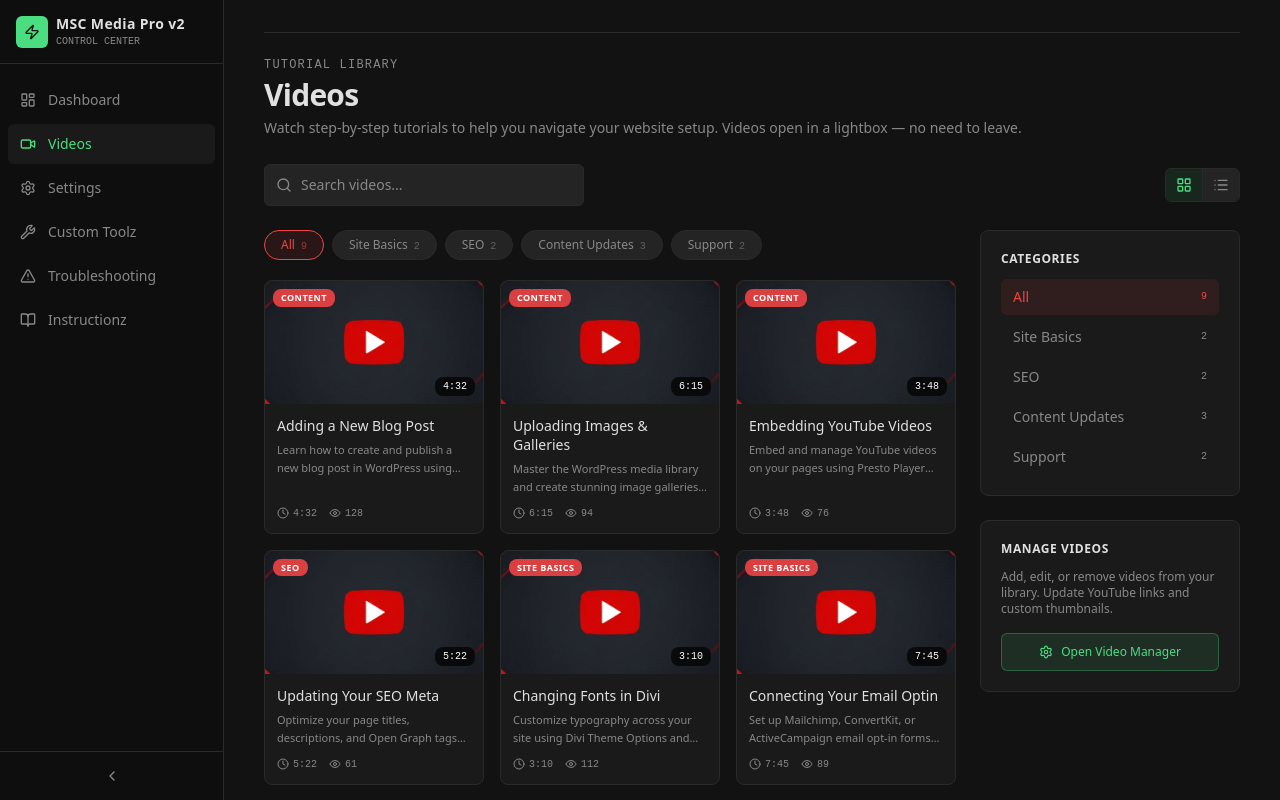
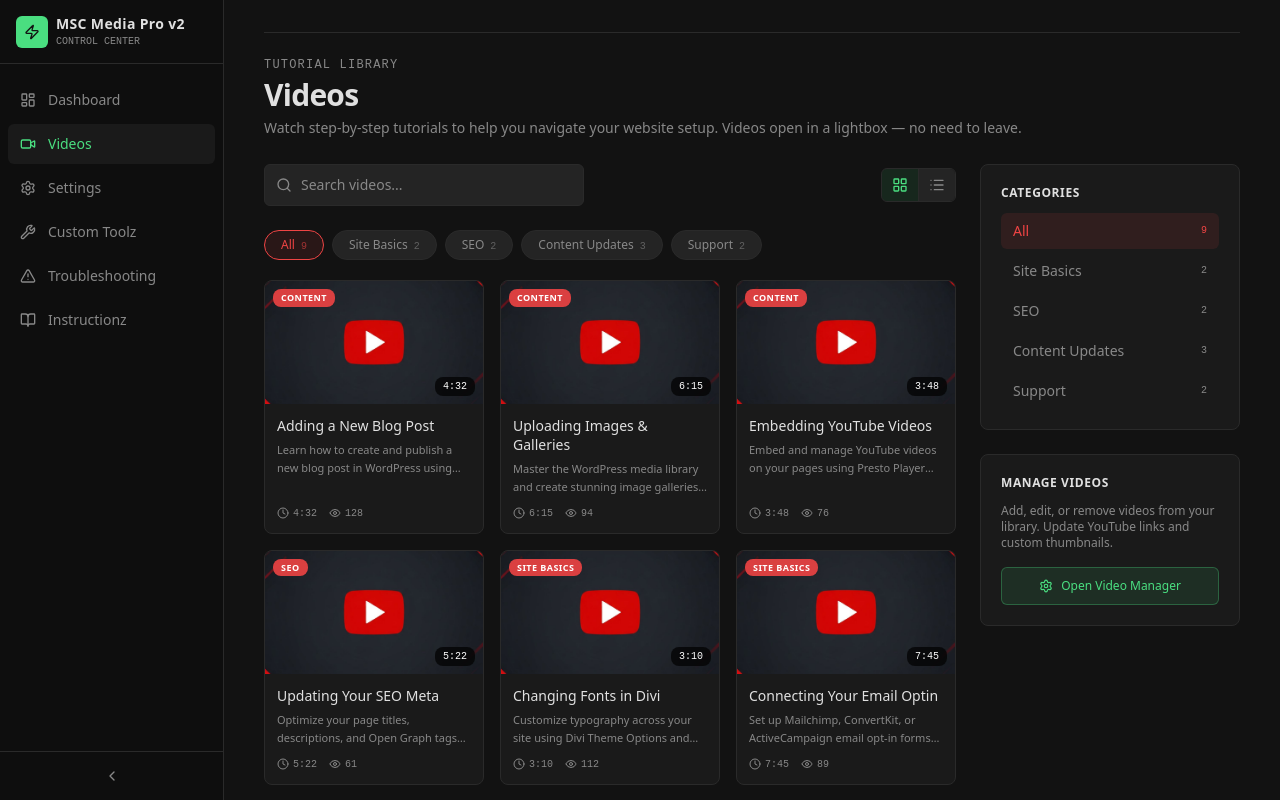
Before and after one commit to v0-Projectz/v0-msc-media-pro-plugin-v2, a Next.js app: page /videos in a window 1280 px wide. Shown: the top 800 px of the page. Built offline with nearby package versions, Linux system fonts and the light colour scheme.

Commit message:
fix: align toolbar with categories and videos layout
Move toolbar into main content grid for consistent width.

Co-authored-by: JonBeatz <32208102+jonbeatz@users.noreply.github.com>

```diff
--- a/app/videos/page.tsx
+++ b/app/videos/page.tsx
@@ -75,6 +75,10 @@ export default function VideosPage() {
           </p>
         </div>
 
+        {/* Content grid */}
+        <div className="grid gap-6 lg:grid-cols-[1fr_260px]">
+          {/* Main video grid / list */}
+          <div>
             {/* Toolbar */}
             <div className="mb-6">
               <VideosToolbar
@@ -86,10 +90,6 @@ export default function VideosPage() {
               />
             </div>
 
-        {/* Content grid */}
-        <div className="grid gap-6 lg:grid-cols-[1fr_260px]">
-          {/* Main video grid / list */}
-          <div>
             {/* Category pills — inline for quick switching */}
             <div className="mb-5 flex flex-wrap gap-2">
               {categories.map((cat) => {
```
Lines whose indentation alone changed are shown as unchanged.
